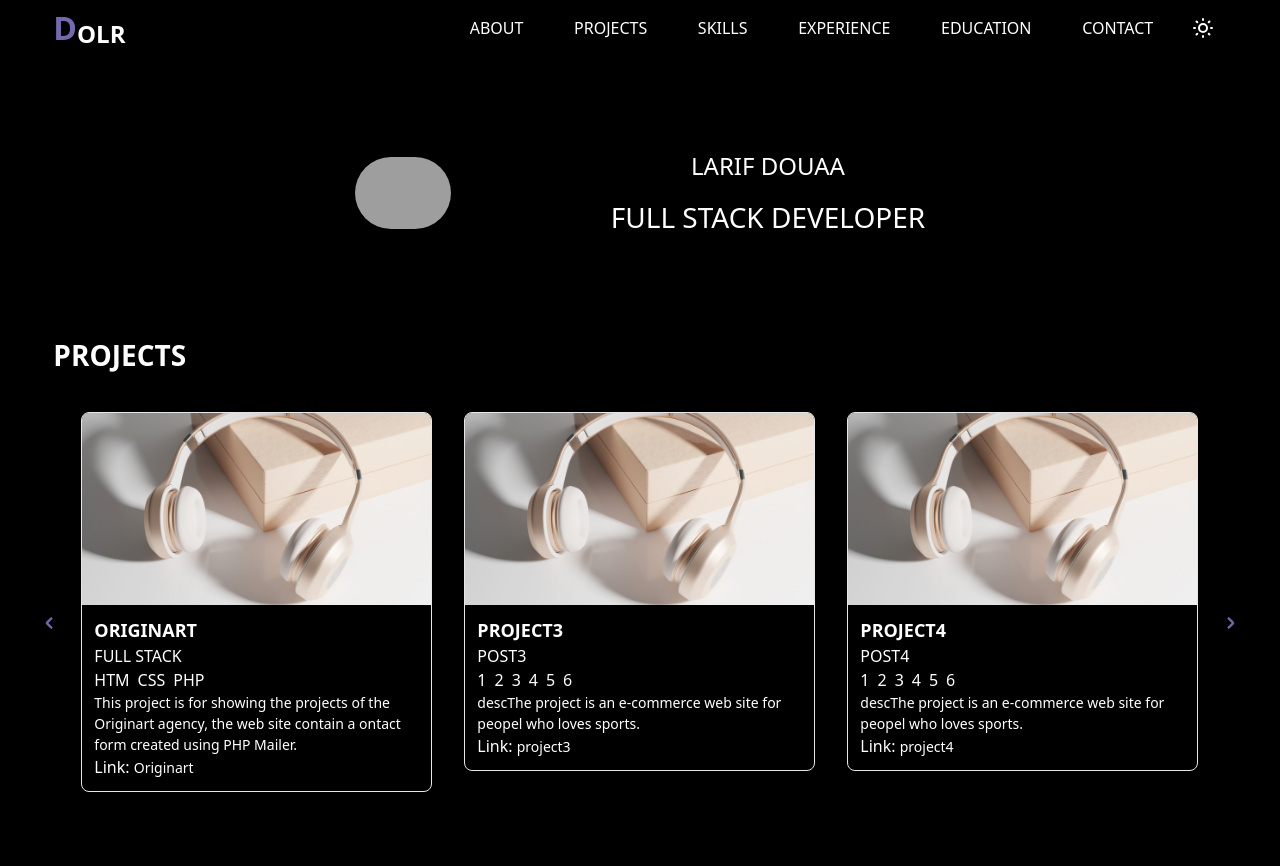
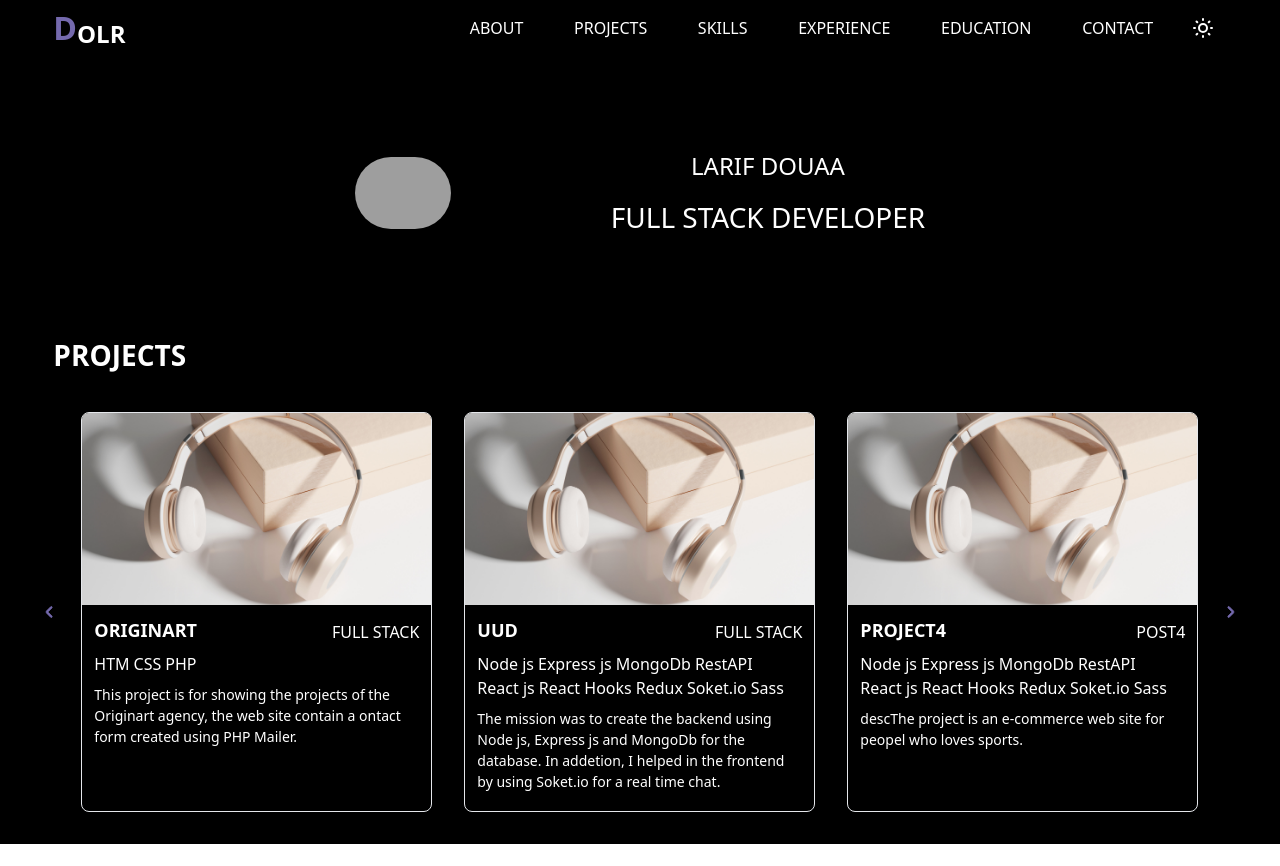
Before and after one commit to Douaa19/MyPortfolio24, a React (Create React App) app: page / in a window 1280 px wide. After the commit the page ends 844 px from the top, so only its background shows below. Built offline with nearby package versions, Linux system fonts and the light colour scheme; grey boxes are pictures that could not be loaded.

Commit message:
cardStyleAndProject3

```diff
--- a/src/components/data/projects.json
+++ b/src/components/data/projects.json
@@ -14,37 +14,37 @@
         "link": "https://originart.ma"
     },
     {
-        "title": "project3",
-        "post": "post3",
-        "technologies": [1,2,3,4,5,6],
-        "description": "descThe project is an e-commerce web site for peopel who loves sports.",
-        "link": "https://link-to-the-project.io"
+        "title": "UUD",
+        "post": "Full Stack",
+        "technologies": ["Node js", "Express js", "MongoDb", "RestAPI", "React js", "React Hooks", "Redux", "Soket.io", "Sass"],
+        "description": "The mission was to create the backend using Node js, Express js and MongoDb for the database. In addetion, I helped in the frontend by using Soket.io for a real time chat.",
+        "link": "https://uud.io"
     },
     {
         "title": "project4",
         "post": "post4",
-        "technologies": [1,2,3,4,5,6],
+        "technologies": ["Node js", "Express js", "MongoDb", "RestAPI", "React js", "React Hooks", "Redux", "Soket.io", "Sass"],
         "description": "descThe project is an e-commerce web site for peopel who loves sports.",
         "link": "https://link-to-the-project.io"
     },
     {
         "title": "project5",
         "post": "post5",
-        "technologies": [1,2,3,4,5,6],
+        "technologies": ["Node js", "Express js", "MongoDb", "RestAPI", "React js", "React Hooks", "Redux", "Soket.io", "Sass"],
         "description": "descThe project is an e-commerce web site for peopel who loves sports.",
         "link": "https://link-to-the-project.io"
     },
     {
         "title": "project6",
         "post": "post6",
-        "technologies": [1,2,3,4,5,6],
+        "technologies": ["Node js", "Express js", "MongoDb", "RestAPI", "React js", "React Hooks", "Redux", "Soket.io", "Sass"],
         "description": "descThe project is an e-commerce web site for peopel who loves sports.",
         "link": "https://link-to-the-project.io"
     },
     {
         "title": "project7",
         "post": "post7",
-        "technologies": [1,2,3,4,5,6],
+        "technologies": ["Node js", "Express js", "MongoDb", "RestAPI", "React js", "React Hooks", "Redux", "Soket.io", "Sass"],
         "description": "descThe project is an e-commerce web site for peopel who loves sports.",
         "link": "https://link-to-the-project.io"
     }
--- a/src/components/organismes/ProjectCard.js
+++ b/src/components/organismes/ProjectCard.js
@@ -12,41 +12,34 @@ function ProjectCard({
 }) {
   return (
     <div
-      class={`rounded-lg border opacity-img hover:cursor-pointer transition-all ${
+      class={`rounded-lg border opacity-img hover:cursor-pointer transition-all h-[400px] ${
         light ? `text-dark` : `text-white`
-      } hover:shadow-md hover:-translate-y-1 transition duration-500 ease-in-out mx-4 my-2`}>
+      } hover:shadow-md hover:-translate-y-1 transition duration-500 ease-in-out mx-4 my-2`}
+      onClick={() => window.open(link, "_blank")}>
       <img
         src={ProjectImg}
         alt="project-img"
         class="w-full relative h-48 rounded-t-md object-cover"
       />
-      <div class="p-4">
-        <h2 className="uppercase md:text-18 ssm:text-14 font-bold">{title}</h2>
-        <h3 className="uppercase md:text-16 ssm:text-12">{post}</h3>
-        <div className="flex flex-wrap flex-row gap-2">
+      <div class="p-4 flex flex-col gap-2">
+        <div className="flex flex-row justify-between items-end">
+          <h2 className="uppercase md:text-18 ssm:text-14 font-bold">
+            {title}
+          </h2>
+          <h3 className="uppercase md:text-16 ssm:text-12">{post}</h3>
+        </div>
+        <div className="flex flex-wrap flex-row">
           {technologies.map((techno, index) => (
             <span
               className={`${
                 light ? `text-dark` : `text-white`
-              } md:text-16 ssm:text-12`}
+              } md:text-16 ssm:text-12 mr-1`}
               key={index}>
               {techno}
             </span>
           ))}
         </div>
         <p class="md:text-14 ssm:text-12">{description}</p>
-        <div className="">
-          Link:{" "}
-          <a
-            href={`${link}`}
-            target="_blank"
-            rel="noopener noreferrer"
-            className={`hover:text-main md:text-14 ssm:text-12 ${
-              light ? `text-dark` : `text-white`
-            }`}>
-            {title}
-          </a>
-        </div>
       </div>
     </div>
   );
--- a/src/output.css
+++ b/src/output.css
@@ -632,6 +632,10 @@ video {
   margin-bottom: 0.75rem;
 }
 
+.mr-1 {
+  margin-right: 0.25rem;
+}
+
 .flex {
   display: flex;
 }
@@ -671,6 +675,31 @@ video {
 .h-max {
   height: -webkit-max-content;
   height: max-content;
+}
+
+.h-\[500px\] {
+  height: 500px;
+}
+
+.h-\[250px\] {
+  height: 250px;
+}
+
+.h-\[300px\] {
+  height: 300px;
+}
+
+.h-\[400px\] {
+  height: 400px;
+}
+
+.max-h-max {
+  max-height: -webkit-max-content;
+  max-height: max-content;
+}
+
+.max-h-full {
+  max-height: 100%;
 }
 
 .w-1\/2 {
```
